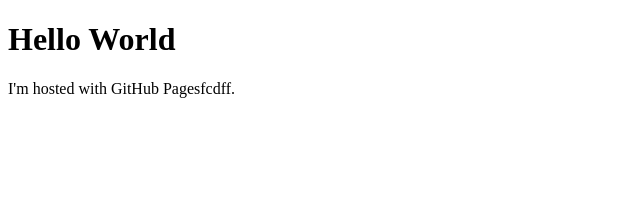
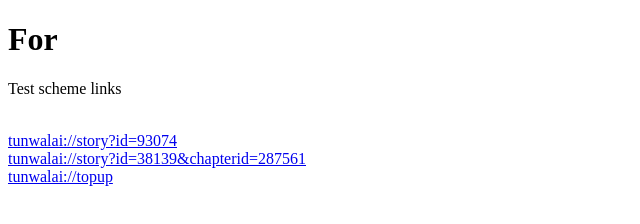
Before and after one commit to pizhida/pizhida.github.io, a plain HTML site: page index.html in a window 1280 px wide. Shown: the whole page, without its empty margins (0-640 px from the left). Drawn offline with Linux system fonts and the light colour scheme.

Commit message:
init scheme test
init scheme test

```diff
--- a/index.html
+++ b/index.html
@@ -1,7 +1,12 @@
 <!DOCTYPE html>
-<html>
-<body>
-<h1>Hello World</h1>
-<p>I'm hosted with GitHub Pagesfcdff.</p>
-</body>
-</html>
+<html><head></head><body>
+<h1>For</h1>
+<p>Test scheme links</p>
+
+
+  <br><a href="tunwalai://story?id=93074">tunwalai://story?id=93074</a>
+  <br><a href="tunwalai://story?id=38139&amp;chapterid=287561">tunwalai://story?id=38139&amp;chapterid=287561</a>
+   <br><a href="tunwalai://topup">tunwalai://topup</a>
+
+
+</body></html>
```
